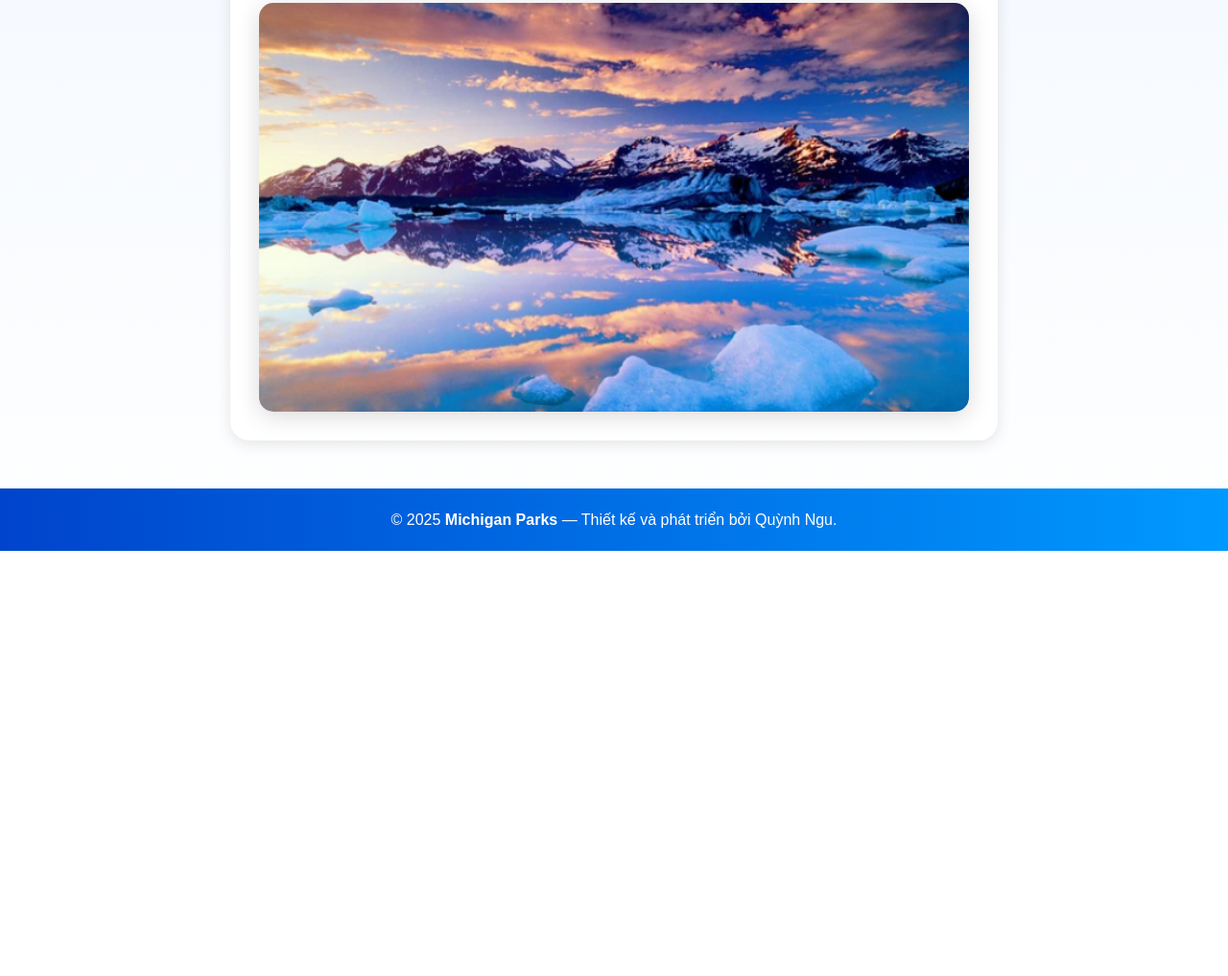
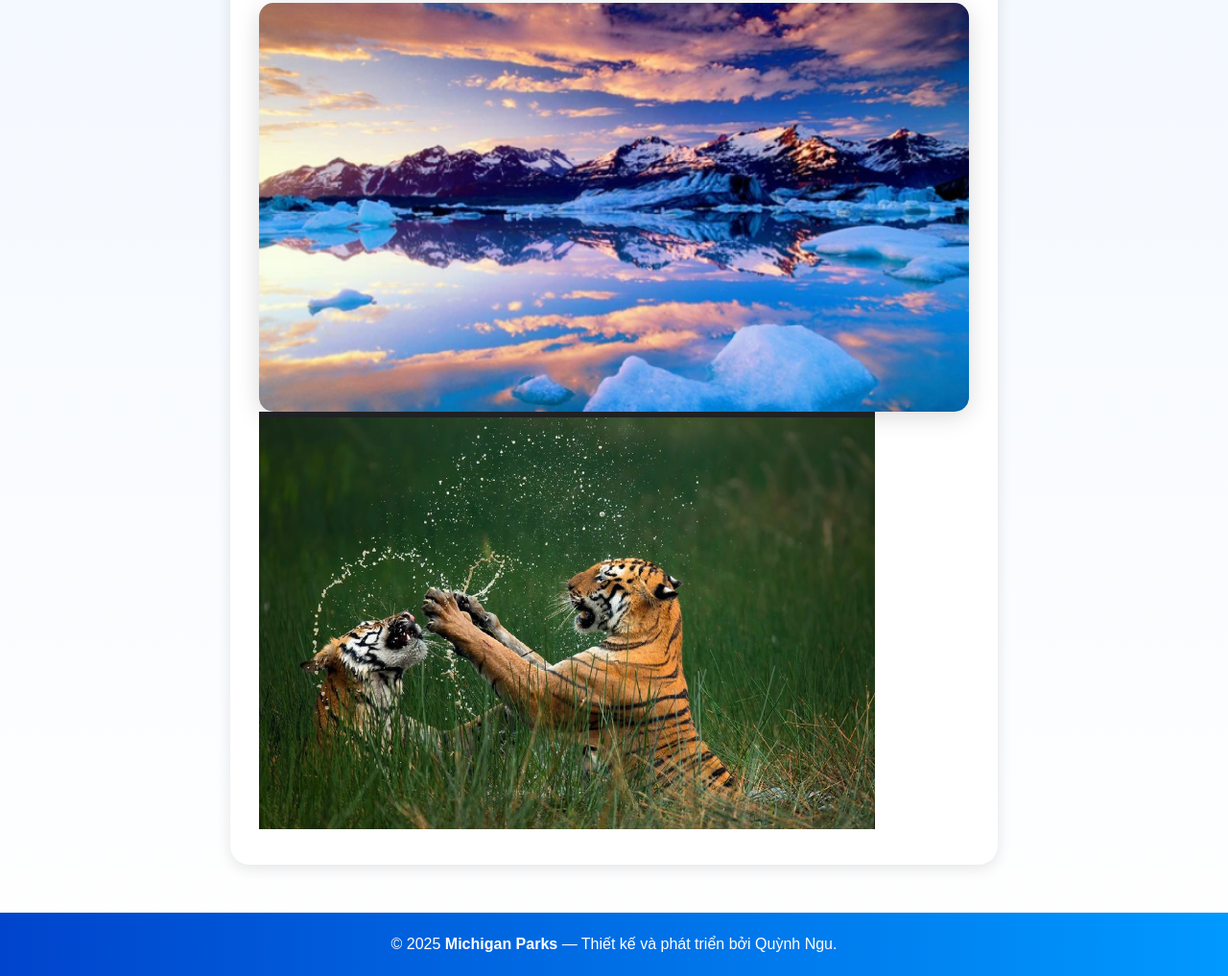
Before and after one commit to NguyenNghiDuc/Group-08, a plain HTML site: page html/park.html in a window 1280 px wide. Shown: the part 346-1363 px from the top of the page at 96% size. Before the commit the page ends 920 px from the top, so only its background shows below. Drawn offline with Linux system fonts and the light colour scheme.

Commit message:
Cập nhật giao diện và thêm ảnh

```diff
--- a/html/park.html
+++ b/html/park.html
@@ -32,6 +32,7 @@
         <a href="#">Argo Park Cascades</a> là nơi tuyệt vời để thư giãn và tận hưởng thiên nhiên.
       </p>
       <img src="../images/anh5.png" alt="Công viên Michigan" class="single-img">
+      <img src="../images/ho.png" alt="alt">
     </section>
   </main>
 
```
Also changed, not shown: html/index.html (+1 -1 lines), images/ba.png (deleted), 1 other file.
